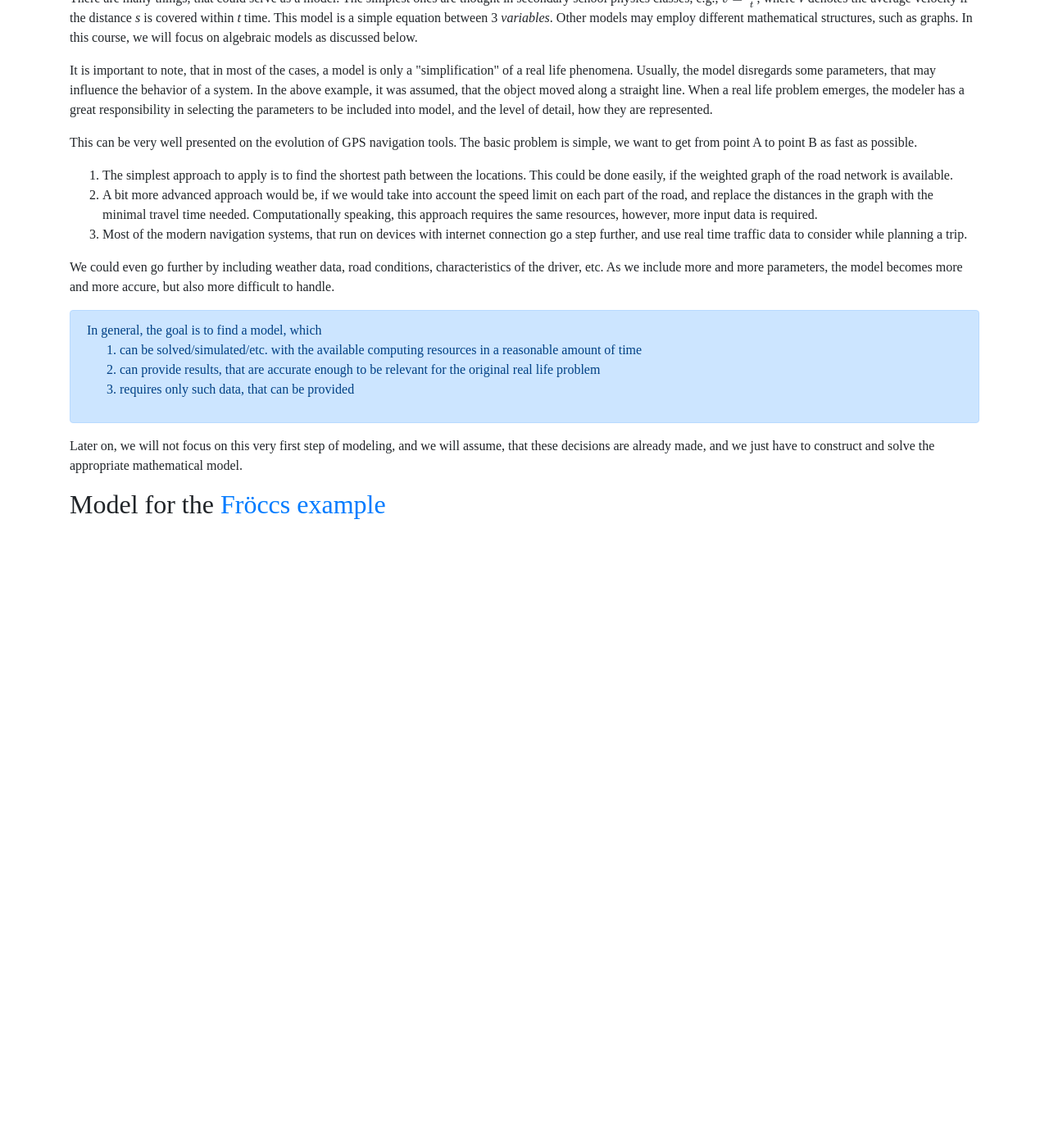
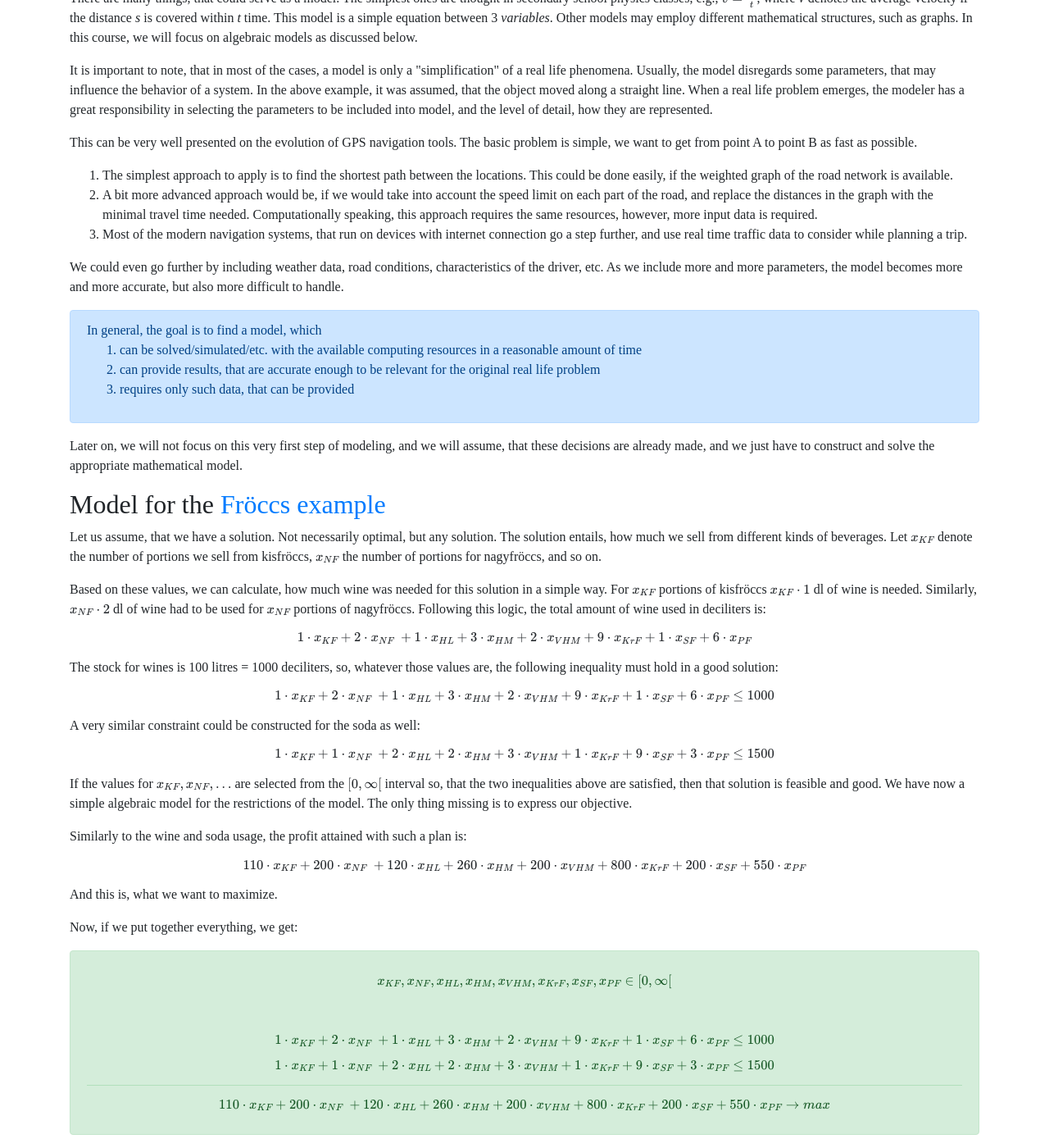
Before and after one commit to hegyhati/IMOLS, a Jekyll site: the page built from pages/lpfirststeps.html, in a window 1280 px wide and 1400 px high, scrolled down 519 px. Shown: the whole window at 82% size. Built offline with Jekyll 4.4.1, drawn with Linux system fonts in a browser that asks for light colours; nearby versions of some CDN libraries; some web fonts are replaced; formulas are drawn with MathJax 3; before the commit the page ends 1162 px from its top, so only the background shows below that.

Commit message:
Froccs LP + mathjax wrapping + index pimp

```diff
--- a/_includes/head.html
+++ b/_includes/head.html
@@ -14,6 +14,13 @@
   <script src="https://maxcdn.bootstrapcdn.com/bootstrap/4.0.0/js/bootstrap.min.js" integrity="sha384-JZR6Spejh4U02d8jOt6vLEHfe/JQGiRRSQQxSfFWpi1MquVdAyjUar5+76PVCmYl" crossorigin="anonymous"></script>
 
   <script src='https://cdnjs.cloudflare.com/ajax/libs/mathjax/2.7.5/MathJax.js?config=TeX-MML-AM_CHTML' async></script>
+  <script type="text/x-mathjax-config">
+  MathJax.Hub.Config({
+    CommonHTML: { linebreaks: { automatic: true, width: "90% container"  } },
+    "HTML-CSS": { linebreaks: { automatic: true, width: "90% container"   } },
+           SVG: { linebreaks: { automatic: true, width: "90% container"   } }
+  });
+  </script>
 
   <link rel="stylesheet" media="screen" href="https://fontlibrary.org/face/symbola" type="text/css"/>
 
--- a/pages/lpfirststeps.html
+++ b/pages/lpfirststeps.html
@@ -47,7 +47,7 @@ prerequisite: ["festivals","froccs"]
     </li>
   </ol>
   We could even go further by including weather data, road conditions, characteristics of the driver, etc.
-  As we include more and more parameters, the model becomes more and more accure, but also more difficult to handle.
+  As we include more and more parameters, the model becomes more and more accurate, but also more difficult to handle.
 </p>
 
 <div class="alert alert-primary">
@@ -64,3 +64,53 @@ prerequisite: ["festivals","froccs"]
 </p>
 
 <h2>Model for the <a href="{{site.baseurl}}/pages/froccs.html">Fröccs example</a></h2>
+
+<p>
+  Let us assume, that we have a solution.
+  Not necessarily optimal, but any solution.
+  The solution entails, how much we sell from different kinds of beverages.
+  Let \(x_{KF}\) denote the number of portions we sell from kisfröccs,  \(x_{NF}\) the number of portions for nagyfröccs, and so on.
+</p>
+
+<p>
+  Based on these values, we can calculate, how much wine was needed for this solution in a simple way.
+  For \(x_{KF}\) portions of kisfröccs \(x_{KF}\cdot 1\) dl of wine is needed.
+  Similarly,  \(x_{NF}\cdot 2\) dl of wine had to be used for \(x_{NF}\) portions of nagyfröccs.
+  Following this logic, the total amount of wine used in deciliters is:
+  \[1 \cdot x_{KF} + 2 \cdot x_{NF}\ + 1 \cdot x_{HL} + 3 \cdot x_{HM} + 2 \cdot x_{VHM} + 9 \cdot x_{KrF} + 1 \cdot x_{SF} + 6 \cdot x_{PF}\]
+</p>
+
+<p>
+  The stock for wines is 100 litres = 1000 deciliters, so, whatever those values are, the following inequality must hold in a good solution:
+  \[1 \cdot x_{KF} + 2 \cdot x_{NF}\ + 1 \cdot x_{HL} + 3 \cdot x_{HM} + 2 \cdot x_{VHM} + 9 \cdot x_{KrF} + 1 \cdot x_{SF} + 6 \cdot x_{PF} \le 1000\]
+</p>
+
+<p>
+  A very similar <emph>constraint</emph> could be constructed for the soda as well:
+  \[1 \cdot x_{KF} + 1 \cdot x_{NF}\ + 2 \cdot x_{HL} + 2 \cdot x_{HM} + 3 \cdot x_{VHM} + 1 \cdot x_{KrF} + 9 \cdot x_{SF} + 3 \cdot x_{PF} \le 1500\]
+</p>
+
+<p>
+  If the values for \(x_{KF}, x_{NF}, \dots\) are selected from the \([0,\infty[\) interval so, that the two inequalities above are satisfied, then that solution is feasible and good.
+  We have now a simple algebraic model for the restrictions of the model.
+  The only thing missing is to express our objective.
+</p>
+
+<p>
+  Similarly to the wine and soda usage, the profit attained with such a plan is:
+  \[110 \cdot x_{KF} + 200 \cdot x_{NF}\ + 120 \cdot x_{HL} + 260 \cdot x_{HM} + 200 \cdot x_{VHM} + 800 \cdot x_{KrF} + 200 \cdot x_{SF} + 550 \cdot x_{PF}\]
+  And this is, what we want to maximize.
+</p>
+
+<p>
+  Now, if we put together everything, we get:
+</p>
+
+<div class="alert alert-success">
+  \[x_{KF},x_{NF},x_{HL},x_{HM},x_{VHM},x_{KrF},x_{SF},x_{PF} \in [0,\infty[ \]
+  <br>
+  \[1 \cdot x_{KF} + 2 \cdot x_{NF}\ + 1 \cdot x_{HL} + 3 \cdot x_{HM} + 2 \cdot x_{VHM} + 9 \cdot x_{KrF} + 1 \cdot x_{SF} + 6 \cdot x_{PF} \le 1000\]
+  \[1 \cdot x_{KF} + 1 \cdot x_{NF}\ + 2 \cdot x_{HL} + 2 \cdot x_{HM} + 3 \cdot x_{VHM} + 1 \cdot x_{KrF} + 9 \cdot x_{SF} + 3 \cdot x_{PF} \le 1500\]
+  <hr />
+  \[110 \cdot x_{KF} + 200 \cdot x_{NF}\ + 120 \cdot x_{HL} + 260 \cdot x_{HM} + 200 \cdot x_{VHM} + 800 \cdot x_{KrF} + 200 \cdot x_{SF} + 550 \cdot x_{PF} \to max\]
+</div>
```
Also changed, not shown: index.html (+12 -8 lines).
